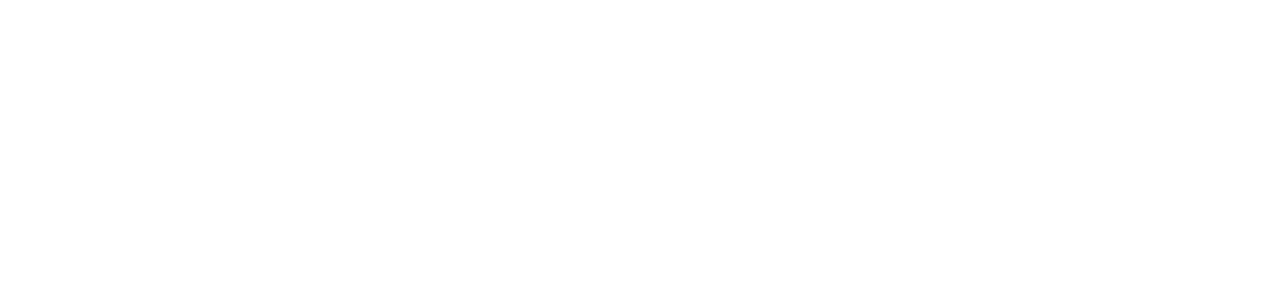
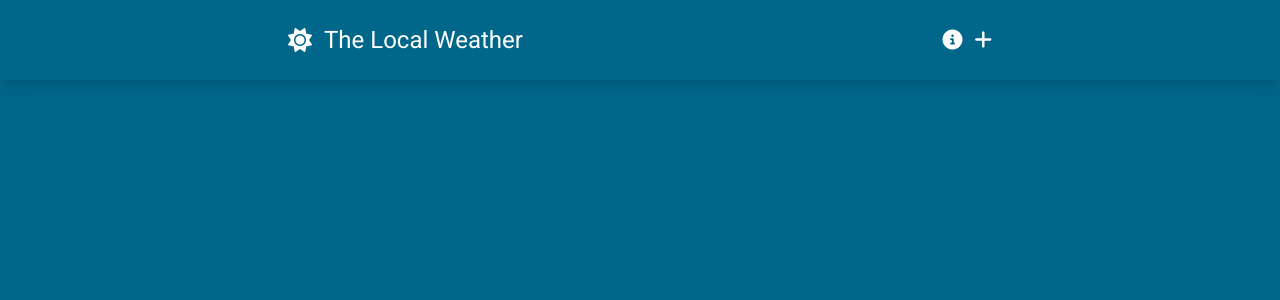
Before and after one commit to CyberShriver/weather_app_with_vue_and_tailwind_css, a Vue app: page / in a window 1280 px wide. Shown: the top 300 px of the page. Built offline with nearby package versions, Linux system fonts and the light colour scheme.

Commit message:
create first components 'navbar'

```diff
--- a/src/App.vue
+++ b/src/App.vue
@@ -1,7 +1,10 @@
 <template>
-
+  <div class="flex flex-col bg-weather-primary min-h-screen font-Roboto ">
+    <navbar/>
+  </div>
 </template>
 
 <script setup>
+import navbar from './components/navbar.vue';
 
 </script>
```
